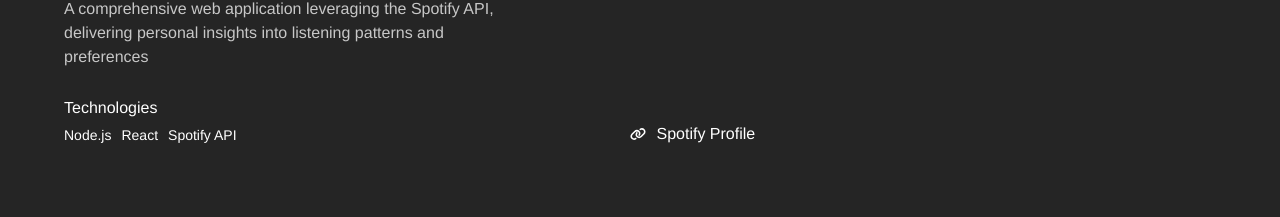
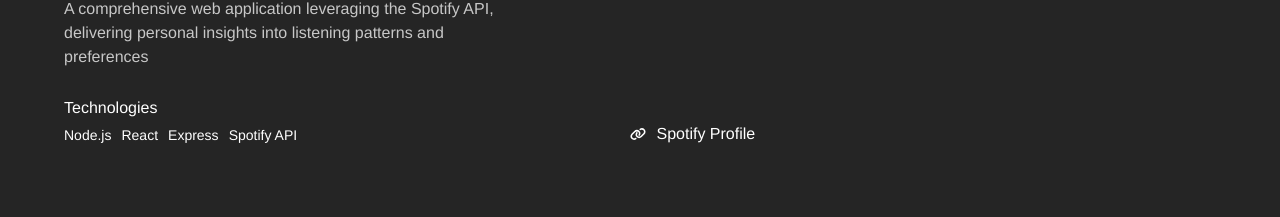
Before and after one commit to JvsonKee/Portfolio-Site, a React (Vite) app in the folder client/: page / in a window 1280 px wide. Shown: the part 2614-2831 px from the top of the page. Built offline with nearby package versions, Linux system fonts and the light colour scheme.

Commit message:
added more technologies

```diff
--- a/client/src/components/Projects/Projects.jsx
+++ b/client/src/components/Projects/Projects.jsx
@@ -16,7 +16,7 @@ const Projects = forwardRef((props, ref) => {
             description: "A comprehensive web application leveraging the Spotify API, delivering personal insights into listening patterns and preferences",
             link: "https://github.com/JvsonKee/Spotify-Project",
             linkName: "Spotify Profile",
-            technologies: ["Node.js", "React", "Spotify API"],
+            technologies: ["Node.js", "React", "Express", "Spotify API"],
             images: [spotDesk, spotMob],
             type: 0
         },
@@ -34,7 +34,7 @@ const Projects = forwardRef((props, ref) => {
             description: "An intuitive financial management application designed to simplify money management and empower users to track expenses, set budgets, and achieve financial goals effortlessly.",
             link: "https://github.com/JvsonKee/Dime-CPSC471",
             linkName: "Dime",
-            technologies: ["Node.js", "React", "MySQL"],
+            technologies: ["Node.js", "React", "Express", "MySQL"],
             images: [dime],
             type: 2
         }
```
